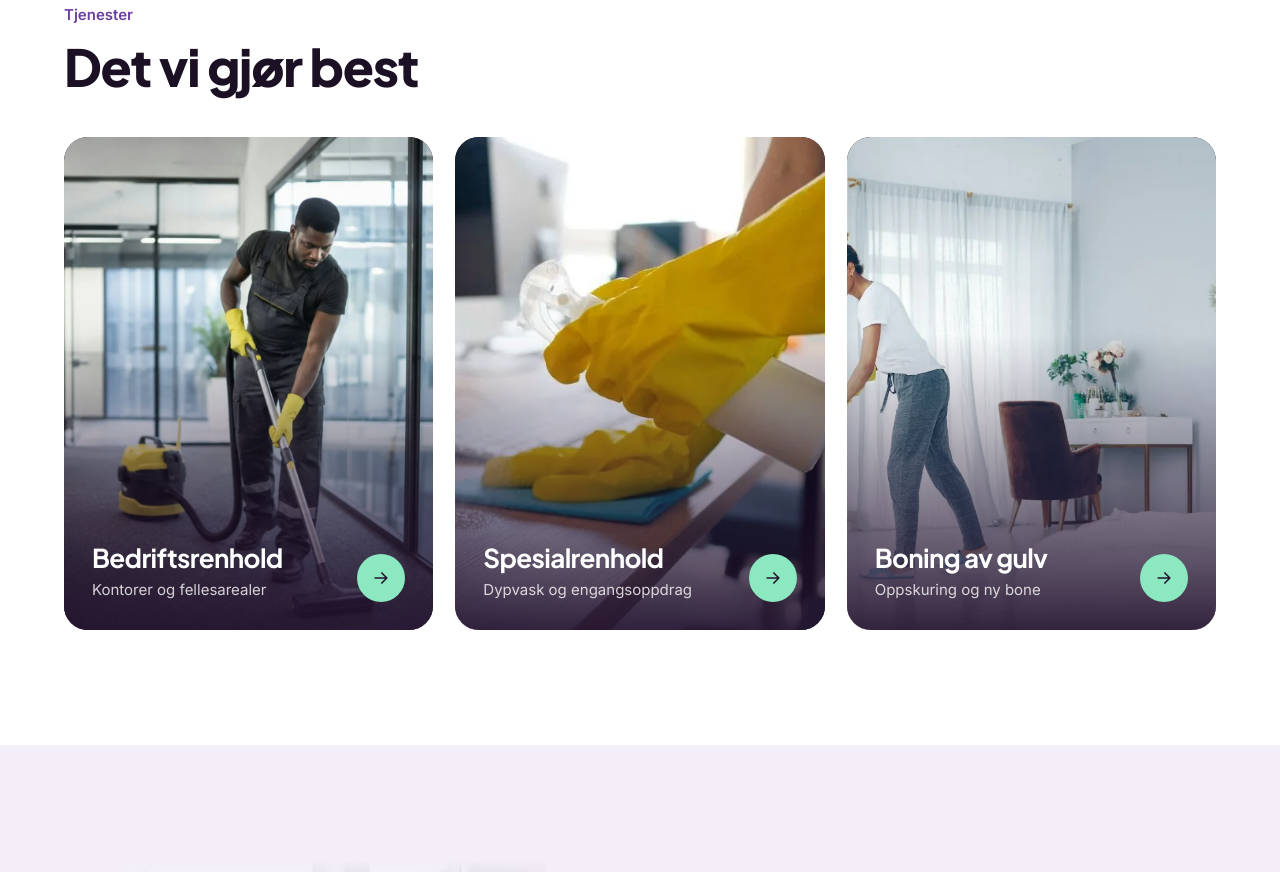
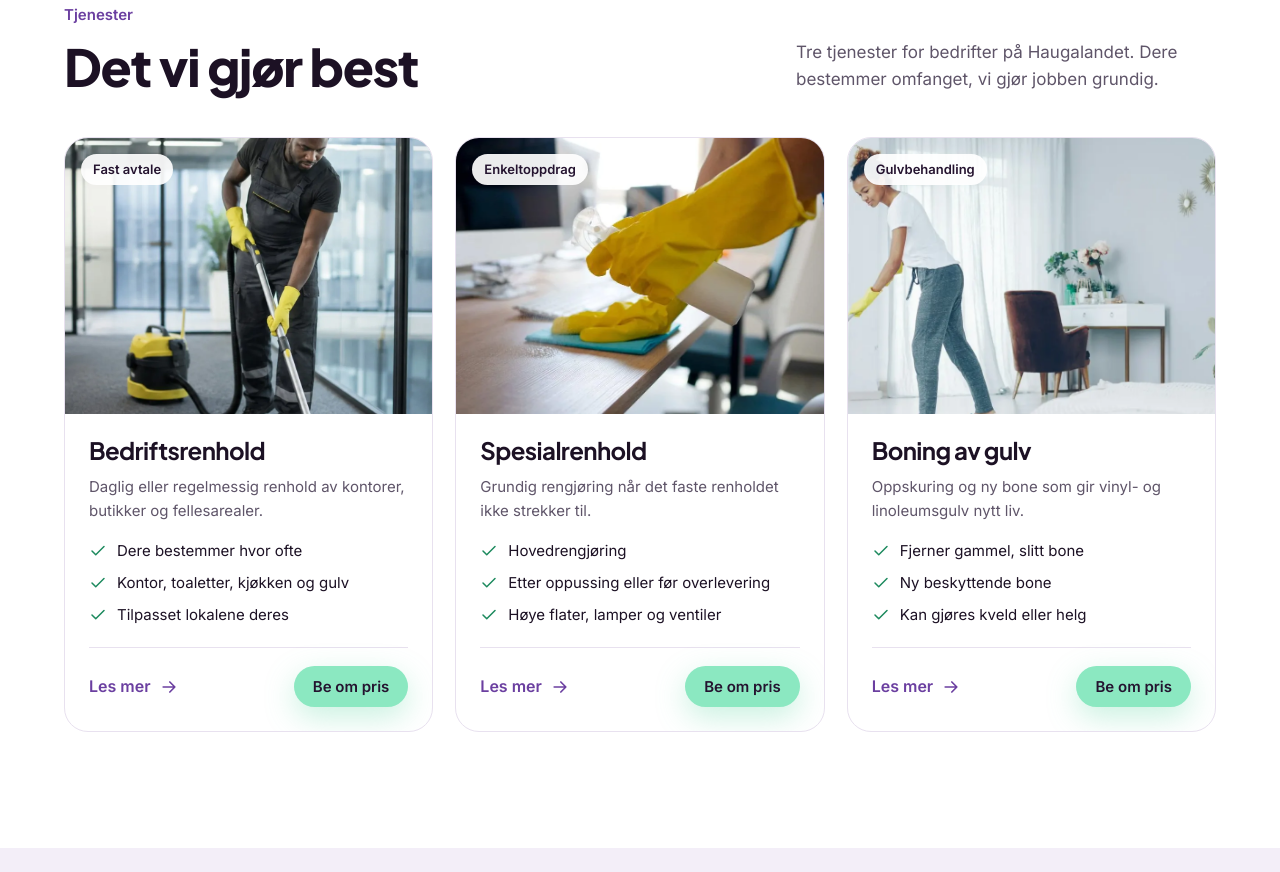
Before and after one commit to salesteam-create/R-E-Renhold-AS-kilowott-prototype, a plain HTML site: page prototype/index.html in a window 1280 px wide. Shown: the part 912-1784 px from the top of the page. Drawn offline with Linux system fonts and the light colour scheme.

Commit message:
Richer service cards: description, key points, read-more and quote buttons
Co-Authored-By: Claude Opus 5.5 <noreply@anthropic.com>
Claude-Session: https://claude.ai/code/session_01RrizTL2Zq8fz4SyCfgpmiw

```diff
--- a/prototype/index.html
+++ b/prototype/index.html
@@ -79,17 +79,27 @@ header.solid .burger{color:var(--ink)}
 .trust span{color:rgba(255,255,255,.8);font-size:15px;line-height:1.3}
 
 /* Services */
+.slead{color:var(--soft);font-size:17px;max-width:420px}
 .shead{display:flex;justify-content:space-between;align-items:end;gap:24px;flex-wrap:wrap;margin-bottom:44px}
 .cards{display:grid;grid-template-columns:repeat(3,minmax(0,1fr));gap:22px}
-.svc{display:block;text-decoration:none;position:relative;border-radius:24px;overflow:hidden;aspect-ratio:3/4;color:#fff;cursor:pointer;border:0;padding:0;text-align:left;font:inherit;background:var(--plum)}
-.svc img{position:absolute;inset:0;width:100%;height:100%;object-fit:cover;transition:transform .6s}
-.svc:hover img{transform:scale(1.05)}
-.svc::after{content:"";position:absolute;inset:0;background:linear-gradient(180deg,rgba(36,19,47,0) 40%,rgba(36,19,47,.92) 100%)}
-.svc .txt{position:absolute;left:0;right:0;bottom:0;z-index:2;padding:28px;display:flex;justify-content:space-between;align-items:end;gap:16px}
-.svc h3{font-size:26px}
-.svc p{color:rgba(255,255,255,.8);font-size:15px;margin-top:6px}
-.svc .go{width:48px;height:48px;border-radius:50%;background:var(--mint);color:var(--plum);display:grid;place-items:center;flex:none;transition:transform .3s}
-.svc:hover .go{transform:rotate(-45deg)}
+.svc{display:flex;flex-direction:column;border:1px solid var(--line);border-radius:24px;overflow:hidden;background:#fff;transition:transform .25s,box-shadow .25s}
+.svc:hover{transform:translateY(-4px);box-shadow:0 18px 40px rgba(36,19,47,.1)}
+.svc-img{position:relative;display:block;aspect-ratio:4/3;overflow:hidden;background:var(--lilac)}
+.svc-img img{width:100%;height:100%;object-fit:cover;transition:transform .6s}
+.svc:hover .svc-img img{transform:scale(1.04)}
+.svc-tag{position:absolute;left:16px;top:16px;background:rgba(255,255,255,.92);color:var(--plum);font-size:13px;font-weight:600;padding:5px 12px;border-radius:999px}
+.svc-body{padding:24px;display:flex;flex-direction:column;gap:12px;flex:1}
+.svc h3{font-size:24px}
+.svc h3 a{color:var(--ink);text-decoration:none}
+.svc h3 a:hover{color:var(--violet)}
+.svc-body>p{color:var(--soft);font-size:15px}
+.svc-pts{list-style:none;padding:0;display:grid;gap:8px;font-size:15px;margin:4px 0 8px}
+.svc-pts li{display:flex;gap:10px;align-items:flex-start}
+.svc-pts svg{width:18px;height:18px;color:#1d8a5e;margin-top:3px}
+.svc-act{margin-top:auto;display:flex;justify-content:space-between;align-items:center;gap:12px;flex-wrap:wrap;padding-top:8px;border-top:1px solid var(--line)}
+.svc-more{display:inline-flex;gap:8px;align-items:center;color:var(--violet);font-weight:600;text-decoration:none;padding-top:10px}
+.svc-more:hover{text-decoration:underline}
+.svc-q{padding:10px 18px;font-size:15px;margin-top:10px}
 
 /* About */
 .about{background:var(--lilac)}
@@ -273,6 +283,9 @@ footer a:hover{color:var(--mint)}
 .menu.open{display:grid;background:#fff;padding:8px 0 20px}
 .menu a{padding:14px 0;text-decoration:none;font-weight:600;border-bottom:1px solid var(--line);color:var(--ink)}
 .split,.qgrid,.t2grid,.fgrid2{grid-template-columns:minmax(0,1fr)}
+.cards{grid-template-columns:repeat(2,minmax(0,1fr))}
+.svc:last-child{grid-column:1/-1;flex-direction:row}
+.svc:last-child .svc-img{width:50%;aspect-ratio:auto;flex:none}
 }
 @media(max-width:720px){
 .nav .btn-quote{display:none}
@@ -289,7 +302,9 @@ footer a:hover{color:var(--mint)}
 .trust b{font-size:20px}
 .trust span{font-size:13px}
 .cards{display:flex;overflow-x:auto;scroll-snap-type:x mandatory;gap:14px;margin-inline:calc(-1*max(5vw,16px));padding-inline:max(5vw,16px);scrollbar-width:none}
-.svc{flex:0 0 78%;scroll-snap-align:start}
+.svc{flex:0 0 84%;scroll-snap-align:start}
+.svc:last-child{flex-direction:column}
+.svc:last-child .svc-img{width:auto;aspect-ratio:4/3}
 .chip2{font-size:14px;padding:8px 13px 8px 10px}
 .opts,.fg{grid-template-columns:minmax(0,1fr)}
 .mbar{display:grid;grid-template-columns:1fr 1.5fr;gap:10px;position:fixed;left:0;right:0;bottom:0;z-index:60;background:#fff;border-top:1px solid var(--line);padding:10px max(16px,env(safe-area-inset-right,0px)) calc(10px + env(safe-area-inset-bottom,0px)) max(16px,env(safe-area-inset-left,0px))}
@@ -368,11 +383,45 @@ body{padding-bottom:78px}
   <div class="wrap">
     <div class="shead">
       <div><p class="eyebrow" data-t="svcEy"></p><h2 data-t="svcH"></h2></div>
+      <p class="slead" data-t="svcLead"></p>
     </div>
     <div class="cards">
-      <a class="svc" href="tjenester/bedriftsrenhold.html" data-href-no="tjenester/bedriftsrenhold.html" data-href-en="services/office-cleaning.html"><img src="img/bedriftsrenhold.webp" alt="" loading="lazy"><div class="txt"><div><h3 data-t="s1"></h3><p data-t="s1d"></p></div><span class="go"><svg class="i"><use href="#i-arrow"/></svg></span></div></a>
-      <a class="svc" href="tjenester/spesialrenhold.html" data-href-no="tjenester/spesialrenhold.html" data-href-en="services/specialist-cleaning.html"><img src="img/spesialrenhold.webp" alt="" loading="lazy"><div class="txt"><div><h3 data-t="s2"></h3><p data-t="s2d"></p></div><span class="go"><svg class="i"><use href="#i-arrow"/></svg></span></div></a>
-      <a class="svc" href="tjenester/boning-og-oppskuring.html" data-href-no="tjenester/boning-og-oppskuring.html" data-href-en="services/floor-stripping-and-polishing.html"><img src="img/boning.webp" alt="" loading="lazy"><div class="txt"><div><h3 data-t="s3"></h3><p data-t="s3d"></p></div><span class="go"><svg class="i"><use href="#i-arrow"/></svg></span></div></a>
+      <article class="svc">
+        <a class="svc-img" href="tjenester/bedriftsrenhold.html" data-href-no="tjenester/bedriftsrenhold.html" data-href-en="services/office-cleaning.html" tabindex="-1" aria-hidden="true"><img src="img/bedriftsrenhold.webp" alt="" data-ta="s1alt" loading="lazy"><span class="svc-tag" data-t="s1tag"></span></a>
+        <div class="svc-body">
+          <h3><a href="tjenester/bedriftsrenhold.html" data-href-no="tjenester/bedriftsrenhold.html" data-href-en="services/office-cleaning.html" data-t="s1"></a></h3>
+          <p data-t="s1d"></p>
+          <ul class="svc-pts"><li><svg class="i"><use href="#i-check"/></svg><span data-t="s1p1"></span></li><li><svg class="i"><use href="#i-check"/></svg><span data-t="s1p2"></span></li><li><svg class="i"><use href="#i-check"/></svg><span data-t="s1p3"></span></li></ul>
+          <div class="svc-act">
+            <a class="svc-more" href="tjenester/bedriftsrenhold.html" data-href-no="tjenester/bedriftsrenhold.html" data-href-en="services/office-cleaning.html"><span data-t="readMore"></span><svg class="i"><use href="#i-arrow"/></svg></a>
+            <button type="button" class="btn btn-quote svc-q" data-service="Bedriftsrenhold" data-t="quoteShort"></button>
+          </div>
+        </div>
+      </article>
+      <article class="svc">
+        <a class="svc-img" href="tjenester/spesialrenhold.html" data-href-no="tjenester/spesialrenhold.html" data-href-en="services/specialist-cleaning.html" tabindex="-1" aria-hidden="true"><img src="img/spesialrenhold.webp" alt="" data-ta="s2alt" loading="lazy"><span class="svc-tag" data-t="s2tag"></span></a>
+        <div class="svc-body">
+          <h3><a href="tjenester/spesialrenhold.html" data-href-no="tjenester/spesialrenhold.html" data-href-en="services/specialist-cleaning.html" data-t="s2"></a></h3>
+          <p data-t="s2d"></p>
+          <ul class="svc-pts"><li><svg class="i"><use href="#i-check"/></svg><span data-t="s2p1"></span></li><li><svg class="i"><use href="#i-check"/></svg><span data-t="s2p2"></span></li><li><svg class="i"><use href="#i-check"/></svg><span data-t="s2p3"></span></li></ul>
+          <div class="svc-act">
+            <a class="svc-more" href="tjenester/spesialrenhold.html" data-href-no="tjenester/spesialrenhold.html" data-href-en="services/specialist-cleaning.html"><span data-t="readMore"></span><svg class="i"><use href="#i-arrow"/></svg></a>
+            <button type="button" class="btn btn-quote svc-q" data-service="Spesialrenhold" data-t="quoteShort"></button>
+          </div>
+        </div>
+      </article>
+      <article class="svc">
+        <a class="svc-img" href="tjenester/boning-og-oppskuring.html" data-href-no="tjenester/boning-og-oppskuring.html" data-href-en="services/floor-stripping-and-polishing.html" tabindex="-1" aria-hidden="true"><img src="img/boning.webp" alt="" data-ta="s3alt" loading="lazy"><span class="svc-tag" data-t="s3tag"></span></a>
+        <div class="svc-body">
+          <h3><a href="tjenester/boning-og-oppskuring.html" data-href-no="tjenester/boning-og-oppskuring.html" data-href-en="services/floor-stripping-and-polishing.html" data-t="s3"></a></h3>
+          <p data-t="s3d"></p>
+          <ul class="svc-pts"><li><svg class="i"><use href="#i-check"/></svg><span data-t="s3p1"></span></li><li><svg class="i"><use href="#i-check"/></svg><span data-t="s3p2"></span></li><li><svg class="i"><use href="#i-check"/></svg><span data-t="s3p3"></span></li></ul>
+          <div class="svc-act">
+            <a class="svc-more" href="tjenester/boning-og-oppskuring.html" data-href-no="tjenester/boning-og-oppskuring.html" data-href-en="services/floor-stripping-and-polishing.html"><span data-t="readMore"></span><svg class="i"><use href="#i-arrow"/></svg></a>
+            <button type="button" class="btn btn-quote svc-q" data-service="Boning og oppskuring" data-t="quoteShort"></button>
+          </div>
+        </div>
+      </article>
     </div>
   </div>
 </section>
@@ -566,7 +615,7 @@ body{padding-bottom:78px}
 const T={
 no:{nav1:"Tjenester",nav2:"Om oss",nav3:"Blogg",nav4:"Kontakt",quote:"Få pristilbud",quoteFree:"Be om pristilbud",heroAlt:"Lyst og rent kontorlokale med grønne planter og store vinduer",
 h1a:"Renhold for bedrifter.",h1b:"Gjort skikkelig.",sub:"Kontor, spesialrenhold og gulv på Haugalandet.",t1:"Uforpliktende pristilbud",t2:"Dere bestemmer hvor ofte",t3:"Godkjent av Arbeidstilsynet",
-svcEy:"Tjenester",svcH:"Det vi gjør best",s1:"Bedriftsrenhold",s1d:"Kontorer og fellesarealer",s2:"Spesialrenhold",s2d:"Dypvask og engangsoppdrag",s3:"Boning av gulv",s3d:"Oppskuring og ny bone",
+svcEy:"Tjenester",svcH:"Det vi gjør best",svcLead:"Tre tjenester for bedrifter på Haugalandet. Dere bestemmer omfanget, vi gjør jobben grundig.",readMore:"Les mer",quoteShort:"Be om pris",s1:"Bedriftsrenhold",s1tag:"Fast avtale",s1d:"Daglig eller regelmessig renhold av kontorer, butikker og fellesarealer.",s1p1:"Dere bestemmer hvor ofte",s1p2:"Kontor, toaletter, kjøkken og gulv",s1p3:"Tilpasset lokalene deres",s1alt:"Renholder støvsuger gulvet i et moderne kontor",s2:"Spesialrenhold",s2tag:"Enkeltoppdrag",s2d:"Grundig rengjøring når det faste renholdet ikke strekker til.",s2p1:"Hovedrengjøring",s2p2:"Etter oppussing eller før overlevering",s2p3:"Høye flater, lamper og ventiler",s2alt:"Hånd i gul hanske tørker av en pult",s3:"Boning av gulv",s3tag:"Gulvbehandling",s3d:"Oppskuring og ny bone som gir vinyl- og linoleumsgulv nytt liv.",s3p1:"Fjerner gammel, slitt bone",s3p2:"Ny beskyttende bone",s3p3:"Kan gjøres kveld eller helg",s3alt:"Renholder vasker et lyst gulv",
 years:"År med renhold",years2:"På Haugalandet siden 2016",staff:"Faste medarbeidere",abEy:"Om oss",abH:"Lokalt, grundig og enkelt å samarbeide med",p1:"Lokalt i Karmsund",p1d:"Kort vei til kunder på hele Haugalandet.",p2:"God kundeservice",p2d:"Vi tilpasser oss deres ønsker og behov.",p3:"Grundig kvalitetsarbeid",p3d:"Fokus på detaljer i hvert oppdrag.",
 sample:"Eksempel",gScore:"5,0",gLabel:"Google",gRead:"Les omtalene på Google",trEy:"Hvem vi jobber for",trH:"Bygg vi rengjør",sc1:"Kontorer",sc2:"Butikker",sc3:"Skoler og offentlige bygg",sc4:"Borettslag og sameier",sc5:"Lettere industri og lager",areasPre:"Fra Karmsund dekker vi",areasAnd:"og",scCta:"Deres bygg?",scCtaS:"Få pris",gT:"Snitt av 6 omtaler",gS:"Vurderingen hentes direkte fra Google-profilen.",jobs:"Vi ansetter renholdere på Haugalandet",jobsS:"Vil du jobbe hos oss? Send en kort søknad på ett minutt.",jobsL:"Søk jobb",jH:"Jobb som renholder",jIntro:"Fortell oss litt om deg, så tar vi kontakt for en prat.",jp1:"Faste vakter",jp2:"Opplæring",jp3:"Ordnede forhold",jWhen:"Når kan du jobbe?",jw1:"Dag",jw2:"Kveld",jw3:"Helg",jMsg:"Litt om deg (valgfritt)",jSend:"Send søknad",jErr:"Fyll inn navn, telefon og en gyldig e-post.",jDoneH:"Takk for søknaden!",jDoneP:"Vi tar kontakt så snart vi kan. Prototype: ingenting sendes.",
 fHaug:"Renhold i Haugesund",fKarm:"Renhold på Karmøy",fEy:"Finn oss",fH:"Besøk oss i Karmsund",fHoursH:"Åpningstider",fBtn:"Få veibeskrivelse",fOpen:"Åpne i Google Maps",fAlt:"Kart som viser R & E Renhold i Stølsmyr 16, Karmsund",qEy:"Pristilbud",qH:"Få pris på under ett minutt",qLead:"Tre korte steg. Helt uforpliktende.",callLine:"Vil du heller ringe?",
@@ -589,7 +638,7 @@ human:"Ring oss på 454 02 012 (man til fre 08 til 16) eller send e-post til pos
 unknown:"Det er jeg ikke sikker på. Velg et tema under, eller be om å bli ringt opp.",more:"Noe annet jeg kan hjelpe med?"}},
 en:{nav1:"Services",nav2:"About",nav3:"Blog",nav4:"Contact",quote:"Get a quote",quoteFree:"Request a quote",heroAlt:"Bright, clean office lounge with green plants and large windows",
 h1a:"Commercial cleaning.",h1b:"Done properly.",sub:"Offices, specialist cleaning and floor care in Haugalandet.",t1:"No-obligation quote",t2:"You decide how often",t3:"Approved by the Labour Inspection Authority",
-svcEy:"Services",svcH:"What we do best",s1:"Office cleaning",s1d:"Offices and shared areas",s2:"Specialist cleaning",s2d:"Deep cleans and one-off jobs",s3:"Floor care",s3d:"Stripping and polishing",
+svcEy:"Services",svcH:"What we do best",svcLead:"Three services for businesses in Haugalandet. You decide the scope, we do the job thoroughly.",readMore:"Read more",quoteShort:"Get a price",s1:"Office cleaning",s1tag:"Regular agreement",s1d:"Daily or regular cleaning of offices, shops and shared areas.",s1p1:"You decide how often",s1p2:"Offices, toilets, kitchens and floors",s1p3:"Tailored to your premises",s1alt:"Cleaner vacuuming the floor in a modern office",s2:"Specialist cleaning",s2tag:"One-off job",s2d:"Thorough cleaning when regular cleaning is not enough.",s2p1:"Deep cleaning",s2p2:"After renovation or before handover",s2p3:"High surfaces, lamps and vents",s2alt:"Hand in a yellow glove wiping a desk",s3:"Floor care",s3tag:"Floor treatment",s3d:"Stripping and a new coat of polish that bring vinyl and linoleum floors back to life.",s3p1:"Removes old, worn polish",s3p2:"New protective coat",s3p3:"Can be done evenings or weekends",s3alt:"Cleaner mopping a bright floor",
 years:"Years of cleaning",years2:"In Haugalandet since 2016",staff:"Permanent staff",abEy:"About us",abH:"Local, thorough and easy to work with",p1:"Based in Karmsund",p1d:"Close to customers across Haugalandet.",p2:"Good customer service",p2d:"We adapt to your wishes and needs.",p3:"Thorough, quality work",p3d:"Attention to detail on every job.",
 sample:"Sample",gScore:"5.0",gLabel:"Google",gRead:"Read the reviews on Google",trEy:"Who we work for",trH:"Buildings we clean",sc1:"Offices",sc2:"Shops",sc3:"Schools and public buildings",sc4:"Housing associations",sc5:"Light industry and warehouses",areasPre:"From Karmsund we cover",areasAnd:"and",scCta:"Your building?",scCtaS:"Get a price",gT:"Average of 6 reviews",gS:"The rating is pulled straight from the Google profile.",jobs:"We are hiring cleaners in Haugalandet",jobsS:"Want to work with us? Send a short application in one minute.",jobsL:"Apply now",jH:"Work as a cleaner",jIntro:"Tell us a little about yourself and we will get in touch for a chat.",jp1:"Regular shifts",jp2:"Training",jp3:"Fair terms",jWhen:"When can you work?",jw1:"Days",jw2:"Evenings",jw3:"Weekends",jMsg:"About you (optional)",jSend:"Send application",jErr:"Please fill in name, phone and a valid email.",jDoneH:"Thanks for applying!",jDoneP:"We will get in touch as soon as we can. Prototype: nothing is sent.",
 fHaug:"Cleaning in Haugesund",fKarm:"Cleaning on Karmøy",fEy:"Find us",fH:"Visit us in Karmsund",fHoursH:"Opening hours",fBtn:"Get directions",fOpen:"Open in Google Maps",fAlt:"Map showing R & E Renhold at Stølsmyr 16, Karmsund",qEy:"Get a quote",qH:"Get a price in under a minute",qLead:"Three short steps, with no obligation.",callLine:"Prefer to call?",
```
